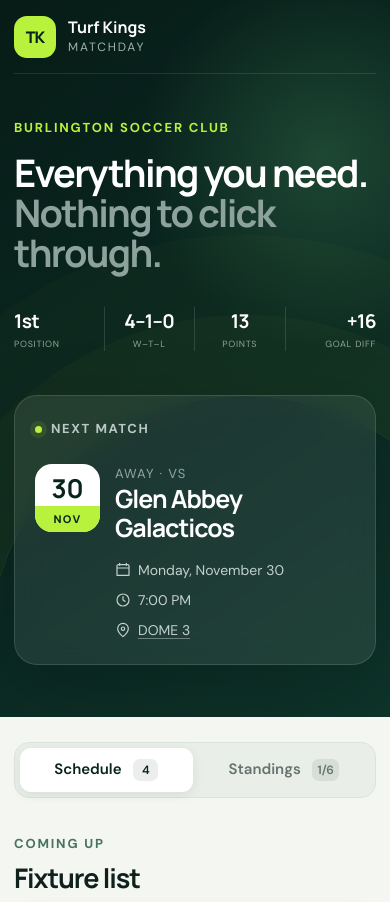
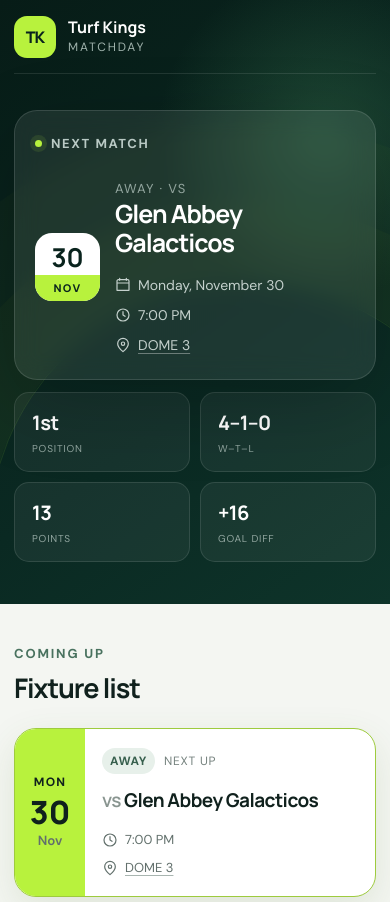
Before and after one commit to alistair-glowyr/soccer, a plain HTML site: page docs/index.html in a window 390 px wide. Shown: the top 902 px of the page. Drawn offline with Linux system fonts and the light colour scheme.

Commit message:
Simplify matchday layout

```diff
--- a/docs/app.js
+++ /dev/null
@@ -1,21 +0,0 @@
-const tabs = [...document.querySelectorAll("[data-tab]")];
-const panels = [...document.querySelectorAll(".panel")];
-
-function showPanel(id, updateHash = true) {
-  tabs.forEach((tab) => {
-    const active = tab.dataset.tab === id;
-    tab.classList.toggle("is-active", active);
-    tab.setAttribute("aria-selected", String(active));
-  });
-  panels.forEach((panel) => {
-    const active = panel.id === id;
-    panel.classList.toggle("is-active", active);
-    panel.hidden = !active;
-  });
-  if (updateHash) history.replaceState(null, "", `#${id}`);
-}
-
-tabs.forEach((tab) => tab.addEventListener("click", () => showPanel(tab.dataset.tab)));
-if (["schedule", "standings"].includes(location.hash.slice(1))) {
-  showPanel(location.hash.slice(1), false);
-}
--- a/docs/index.html
+++ b/docs/index.html
@@ -8,7 +8,6 @@
   <title>Turf Kings · Matchday</title>
   <link rel="icon" href="favicon.svg" type="image/svg+xml">
   <link rel="stylesheet" href="styles.css">
-  <script src="app.js" defer></script>
 </head>
 <body>
   <header class="hero">
@@ -16,17 +15,7 @@
       <a class="brand" href="#top" aria-label="Turf Kings home"><span class="mark">TK</span><span><strong>Turf Kings</strong><small>Matchday</small></span></a>
       <span class="league">MOA · MOA Div. North</span>
     </div>
-    <div class="hero-grid wrap" id="top">
-      <div class="identity">
-        <p class="eyebrow">Burlington Soccer Club</p>
-        <h1>Everything you need.<br><span>Nothing to click through.</span></h1>
-        <div class="quick-stats" aria-label="Team summary">
-          <div><strong>1st</strong><span>Position</span></div>
-          <div><strong>4–1–0</strong><span>W–T–L</span></div>
-          <div><strong>13</strong><span>Points</span></div>
-          <div><strong>+16</strong><span>Goal diff</span></div>
-        </div>
-      </div>
+    <div class="matchday-hero wrap" id="top">
       <section class="next-card" aria-label="Next match">
           <div class="next-kicker"><span></span>Next match</div>
           <div class="next-grid">
@@ -41,16 +30,17 @@
               </div>
             </div>
           </div></section>
+      <div class="summary-cards" aria-label="Team summary">
+        <div class="summary-card"><strong>1st</strong><span>Position</span></div>
+        <div class="summary-card"><strong>4–1–0</strong><span>W–T–L</span></div>
+        <div class="summary-card"><strong>13</strong><span>Points</span></div>
+        <div class="summary-card"><strong>+16</strong><span>Goal diff</span></div>
+      </div>
     </div>
   </header>
 
   <main class="wrap main-content">
-    <nav class="tabs" aria-label="Dashboard sections">
-      <button class="tab is-active" type="button" data-tab="schedule" aria-selected="true" aria-controls="schedule">Schedule <span>4</span></button>
-      <button class="tab" type="button" data-tab="standings" aria-selected="false" aria-controls="standings">Standings <span>1/6</span></button>
-    </nav>
-
-    <section class="panel is-active" id="schedule" aria-labelledby="schedule-title">
+    <section class="panel" id="schedule" aria-labelledby="schedule-title">
       <div class="section-heading"><div><p class="eyebrow dark">Coming up</p><h2 id="schedule-title">Fixture list</h2></div><p>Times shown in Toronto time</p></div>
       <div class="fixtures">
             <article class="fixture is-next">
@@ -99,7 +89,7 @@
             </article></div>
     </section>
 
-    <section class="panel" id="standings" aria-labelledby="standings-title" hidden>
+    <section class="panel" id="standings" aria-labelledby="standings-title">
       <div class="section-heading"><div><p class="eyebrow dark">League table</p><h2 id="standings-title">MOA Div. North</h2></div><p>5 matches played</p></div>
       <div class="table-shell">
         <table>
--- a/docs/styles.css
+++ b/docs/styles.css
@@ -29,20 +29,12 @@ a { color: inherit; }
 .brand strong { font-family: Manrope, sans-serif; font-size: 16px; }
 .brand small { margin-top: 5px; color: #9fb2ac; font-size: 12px; text-transform: uppercase; letter-spacing: .16em; }
 .league { color: #b8c8c3; font-size: 14px; }
-.hero-grid { position: relative; z-index: 1; display: grid; grid-template-columns: 1.05fr .95fr; gap: 72px; align-items: center; padding-block: 74px 88px; }
+.matchday-hero { position: relative; z-index: 1; padding-block: 58px 66px; }
 .eyebrow { margin: 0 0 14px; color: var(--lime); font-size: 13px; font-weight: 700; letter-spacing: .14em; text-transform: uppercase; }
-.identity h1 { max-width: 660px; margin: 0; font-family: Manrope, sans-serif; font-size: clamp(36px, 5vw, 62px); line-height: 1.06; letter-spacing: -.045em; }
-.identity h1 span { color: #8ea29c; }
-.quick-stats { display: flex; margin-top: 46px; }
-.quick-stats > div { min-width: 90px; padding-right: 24px; margin-right: 24px; border-right: 1px solid rgba(255,255,255,.13); }
-.quick-stats > div:last-child { border: 0; margin: 0; padding: 0; }
-.quick-stats strong, .quick-stats span { display: block; }
-.quick-stats strong { font-family: Manrope, sans-serif; font-size: 23px; letter-spacing: -.03em; }
-.quick-stats span { margin-top: 2px; color: #91a59f; font-size: 12px; text-transform: uppercase; letter-spacing: .08em; }
-.next-card { position: relative; padding: 30px; border: 1px solid rgba(255,255,255,.13); border-radius: 28px; background: rgba(255,255,255,.08); box-shadow: 0 24px 80px rgba(0,0,0,.19); backdrop-filter: blur(12px); }
+.next-card { position: relative; padding: 34px; border: 1px solid rgba(255,255,255,.13); border-radius: 28px; background: rgba(255,255,255,.08); box-shadow: 0 24px 80px rgba(0,0,0,.19); backdrop-filter: blur(12px); }
 .next-kicker { display: flex; align-items: center; gap: 9px; margin-bottom: 25px; color: #b9c9c4; font-size: 13px; font-weight: 700; text-transform: uppercase; letter-spacing: .12em; }
 .next-kicker span { width: 7px; height: 7px; border-radius: 50%; background: var(--lime); box-shadow: 0 0 0 5px rgba(184,242,61,.1); }
-.next-grid { display: grid; grid-template-columns: 78px 1fr; gap: 22px; align-items: start; }
+.next-grid { display: grid; grid-template-columns: 88px 1fr; gap: 26px; align-items: center; }
 .date-tile { overflow: hidden; display: grid; text-align: center; border-radius: 17px; background: #fff; color: var(--forest); }
 .date-tile strong { padding: 11px 5px 5px; font-family: Manrope, sans-serif; font-size: 30px; line-height: 1; }
 .date-tile span { padding: 5px; background: var(--lime); font-size: 11px; font-weight: 800; letter-spacing: .12em; }
@@ -53,12 +45,13 @@ a { color: inherit; }
 .match-meta a, .fixture-meta a { text-decoration-color: rgba(255,255,255,.35); text-underline-offset: 3px; }
 svg { width: 16px; height: 16px; fill: none; stroke: currentColor; stroke-width: 1.8; stroke-linecap: round; stroke-linejoin: round; flex: 0 0 auto; }
 .season-complete p { color: #9fb2ac; margin-bottom: 0; }
-.main-content { min-height: 480px; padding-block: 36px 76px; }
-.tabs { display: inline-flex; gap: 5px; padding: 5px; border: 1px solid var(--line); border-radius: 15px; background: #e9eee9; }
-.tab { min-height: 44px; padding: 0 18px; border: 0; border-radius: 11px; background: transparent; color: #66736f; font: 600 15px "DM Sans", sans-serif; cursor: pointer; }
-.tab span { display: inline-grid; min-width: 25px; height: 22px; margin-left: 8px; padding-inline: 5px; place-items: center; border-radius: 7px; background: rgba(9,35,29,.08); font-size: 12px; }
-.tab.is-active { background: var(--card); color: var(--forest); box-shadow: 0 3px 12px rgba(8,35,28,.08); }
-.panel { padding-top: 44px; }
+.summary-cards { display: grid; grid-template-columns: repeat(4, 1fr); gap: 12px; margin-top: 16px; }
+.summary-card { min-width: 0; padding: 20px 22px; border: 1px solid rgba(255,255,255,.11); border-radius: 18px; background: rgba(255,255,255,.055); }
+.summary-card strong, .summary-card span { display: block; }
+.summary-card strong { font-family: Manrope, sans-serif; font-size: 23px; letter-spacing: -.03em; }
+.summary-card span { margin-top: 3px; color: #91a59f; font-size: 12px; text-transform: uppercase; letter-spacing: .08em; }
+.main-content { min-height: 480px; padding-block: 54px 76px; }
+.panel + .panel { margin-top: 72px; }
 .section-heading { display: flex; align-items: end; justify-content: space-between; gap: 24px; margin-bottom: 24px; }
 .section-heading h2 { margin: 0; font-family: Manrope, sans-serif; font-size: clamp(27px, 4vw, 38px); letter-spacing: -.04em; }
 .section-heading > p { margin: 0 0 6px; color: var(--muted); font-size: 14px; }
@@ -105,7 +98,6 @@ footer { border-top: 1px solid var(--line); background: #e9eee9; }
 .pulse { width: 9px; height: 9px; border-radius: 50%; background: #5db06f; box-shadow: 0 0 0 5px rgba(93,176,111,.13); }
 
 @media (max-width: 820px) {
-  .hero-grid { grid-template-columns: 1fr; gap: 44px; padding-block: 55px 66px; }
   .fixtures { grid-template-columns: 1fr; }
 }
 
@@ -113,23 +105,18 @@ footer { border-top: 1px solid var(--line); background: #e9eee9; }
   .wrap { width: min(100% - 28px, 1120px); }
   .topbar { height: 74px; }
   .league { display: none; }
-  .hero-grid { padding-block: 44px 52px; }
-  .identity h1 { font-size: 38px; }
-  .quick-stats { display: grid; grid-template-columns: repeat(4, 1fr); gap: 0; margin-top: 35px; }
-  .quick-stats > div { min-width: 0; margin: 0; padding: 0 10px; text-align: center; }
-  .quick-stats > div:first-child { padding-left: 0; text-align: left; }
-  .quick-stats > div:last-child { text-align: right; }
-  .quick-stats strong { font-size: 19px; }
-  .quick-stats span { font-size: 9px; }
+  .matchday-hero { padding-block: 36px 42px; }
   .next-card { padding: 23px 20px; border-radius: 23px; }
   .next-grid { grid-template-columns: 65px 1fr; gap: 15px; }
   .date-tile strong { font-size: 26px; }
   .next-copy h2 { font-size: 25px; }
   .match-meta { display: grid; margin-top: 17px; }
-  .main-content { padding-block: 25px 54px; }
-  .tabs { display: flex; width: 100%; }
-  .tab { flex: 1; padding-inline: 10px; }
-  .panel { padding-top: 36px; }
+  .summary-cards { grid-template-columns: repeat(2, 1fr); gap: 10px; margin-top: 12px; }
+  .summary-card { padding: 15px 17px; border-radius: 15px; }
+  .summary-card strong { font-size: 20px; }
+  .summary-card span { font-size: 10px; }
+  .main-content { padding-block: 40px 54px; }
+  .panel + .panel { margin-top: 56px; }
   .section-heading { align-items: start; margin-bottom: 19px; }
   .section-heading > p { display: none; }
   .fixture { grid-template-columns: 70px 1fr; }
--- a/site/styles.css
+++ b/site/styles.css
@@ -29,20 +29,12 @@ a { color: inherit; }
 .brand strong { font-family: Manrope, sans-serif; font-size: 16px; }
 .brand small { margin-top: 5px; color: #9fb2ac; font-size: 12px; text-transform: uppercase; letter-spacing: .16em; }
 .league { color: #b8c8c3; font-size: 14px; }
-.hero-grid { position: relative; z-index: 1; display: grid; grid-template-columns: 1.05fr .95fr; gap: 72px; align-items: center; padding-block: 74px 88px; }
+.matchday-hero { position: relative; z-index: 1; padding-block: 58px 66px; }
 .eyebrow { margin: 0 0 14px; color: var(--lime); font-size: 13px; font-weight: 700; letter-spacing: .14em; text-transform: uppercase; }
-.identity h1 { max-width: 660px; margin: 0; font-family: Manrope, sans-serif; font-size: clamp(36px, 5vw, 62px); line-height: 1.06; letter-spacing: -.045em; }
-.identity h1 span { color: #8ea29c; }
-.quick-stats { display: flex; margin-top: 46px; }
-.quick-stats > div { min-width: 90px; padding-right: 24px; margin-right: 24px; border-right: 1px solid rgba(255,255,255,.13); }
-.quick-stats > div:last-child { border: 0; margin: 0; padding: 0; }
-.quick-stats strong, .quick-stats span { display: block; }
-.quick-stats strong { font-family: Manrope, sans-serif; font-size: 23px; letter-spacing: -.03em; }
-.quick-stats span { margin-top: 2px; color: #91a59f; font-size: 12px; text-transform: uppercase; letter-spacing: .08em; }
-.next-card { position: relative; padding: 30px; border: 1px solid rgba(255,255,255,.13); border-radius: 28px; background: rgba(255,255,255,.08); box-shadow: 0 24px 80px rgba(0,0,0,.19); backdrop-filter: blur(12px); }
+.next-card { position: relative; padding: 34px; border: 1px solid rgba(255,255,255,.13); border-radius: 28px; background: rgba(255,255,255,.08); box-shadow: 0 24px 80px rgba(0,0,0,.19); backdrop-filter: blur(12px); }
 .next-kicker { display: flex; align-items: center; gap: 9px; margin-bottom: 25px; color: #b9c9c4; font-size: 13px; font-weight: 700; text-transform: uppercase; letter-spacing: .12em; }
 .next-kicker span { width: 7px; height: 7px; border-radius: 50%; background: var(--lime); box-shadow: 0 0 0 5px rgba(184,242,61,.1); }
-.next-grid { display: grid; grid-template-columns: 78px 1fr; gap: 22px; align-items: start; }
+.next-grid { display: grid; grid-template-columns: 88px 1fr; gap: 26px; align-items: center; }
 .date-tile { overflow: hidden; display: grid; text-align: center; border-radius: 17px; background: #fff; color: var(--forest); }
 .date-tile strong { padding: 11px 5px 5px; font-family: Manrope, sans-serif; font-size: 30px; line-height: 1; }
 .date-tile span { padding: 5px; background: var(--lime); font-size: 11px; font-weight: 800; letter-spacing: .12em; }
@@ -53,12 +45,13 @@ a { color: inherit; }
 .match-meta a, .fixture-meta a { text-decoration-color: rgba(255,255,255,.35); text-underline-offset: 3px; }
 svg { width: 16px; height: 16px; fill: none; stroke: currentColor; stroke-width: 1.8; stroke-linecap: round; stroke-linejoin: round; flex: 0 0 auto; }
 .season-complete p { color: #9fb2ac; margin-bottom: 0; }
-.main-content { min-height: 480px; padding-block: 36px 76px; }
-.tabs { display: inline-flex; gap: 5px; padding: 5px; border: 1px solid var(--line); border-radius: 15px; background: #e9eee9; }
-.tab { min-height: 44px; padding: 0 18px; border: 0; border-radius: 11px; background: transparent; color: #66736f; font: 600 15px "DM Sans", sans-serif; cursor: pointer; }
-.tab span { display: inline-grid; min-width: 25px; height: 22px; margin-left: 8px; padding-inline: 5px; place-items: center; border-radius: 7px; background: rgba(9,35,29,.08); font-size: 12px; }
-.tab.is-active { background: var(--card); color: var(--forest); box-shadow: 0 3px 12px rgba(8,35,28,.08); }
-.panel { padding-top: 44px; }
+.summary-cards { display: grid; grid-template-columns: repeat(4, 1fr); gap: 12px; margin-top: 16px; }
+.summary-card { min-width: 0; padding: 20px 22px; border: 1px solid rgba(255,255,255,.11); border-radius: 18px; background: rgba(255,255,255,.055); }
+.summary-card strong, .summary-card span { display: block; }
+.summary-card strong { font-family: Manrope, sans-serif; font-size: 23px; letter-spacing: -.03em; }
+.summary-card span { margin-top: 3px; color: #91a59f; font-size: 12px; text-transform: uppercase; letter-spacing: .08em; }
+.main-content { min-height: 480px; padding-block: 54px 76px; }
+.panel + .panel { margin-top: 72px; }
 .section-heading { display: flex; align-items: end; justify-content: space-between; gap: 24px; margin-bottom: 24px; }
 .section-heading h2 { margin: 0; font-family: Manrope, sans-serif; font-size: clamp(27px, 4vw, 38px); letter-spacing: -.04em; }
 .section-heading > p { margin: 0 0 6px; color: var(--muted); font-size: 14px; }
@@ -105,7 +98,6 @@ footer { border-top: 1px solid var(--line); background: #e9eee9; }
 .pulse { width: 9px; height: 9px; border-radius: 50%; background: #5db06f; box-shadow: 0 0 0 5px rgba(93,176,111,.13); }
 
 @media (max-width: 820px) {
-  .hero-grid { grid-template-columns: 1fr; gap: 44px; padding-block: 55px 66px; }
   .fixtures { grid-template-columns: 1fr; }
 }
 
@@ -113,23 +105,18 @@ footer { border-top: 1px solid var(--line); background: #e9eee9; }
   .wrap { width: min(100% - 28px, 1120px); }
   .topbar { height: 74px; }
   .league { display: none; }
-  .hero-grid { padding-block: 44px 52px; }
-  .identity h1 { font-size: 38px; }
-  .quick-stats { display: grid; grid-template-columns: repeat(4, 1fr); gap: 0; margin-top: 35px; }
-  .quick-stats > div { min-width: 0; margin: 0; padding: 0 10px; text-align: center; }
-  .quick-stats > div:first-child { padding-left: 0; text-align: left; }
-  .quick-stats > div:last-child { text-align: right; }
-  .quick-stats strong { font-size: 19px; }
-  .quick-stats span { font-size: 9px; }
+  .matchday-hero { padding-block: 36px 42px; }
   .next-card { padding: 23px 20px; border-radius: 23px; }
   .next-grid { grid-template-columns: 65px 1fr; gap: 15px; }
   .date-tile strong { font-size: 26px; }
   .next-copy h2 { font-size: 25px; }
   .match-meta { display: grid; margin-top: 17px; }
-  .main-content { padding-block: 25px 54px; }
-  .tabs { display: flex; width: 100%; }
-  .tab { flex: 1; padding-inline: 10px; }
-  .panel { padding-top: 36px; }
+  .summary-cards { grid-template-columns: repeat(2, 1fr); gap: 10px; margin-top: 12px; }
+  .summary-card { padding: 15px 17px; border-radius: 15px; }
+  .summary-card strong { font-size: 20px; }
+  .summary-card span { font-size: 10px; }
+  .main-content { padding-block: 40px 54px; }
+  .panel + .panel { margin-top: 56px; }
   .section-heading { align-items: start; margin-bottom: 19px; }
   .section-heading > p { display: none; }
   .fixture { grid-template-columns: 70px 1fr; }
```
Also changed, not shown: site/app.js (deleted, +0 -21 lines), 1 other file.
